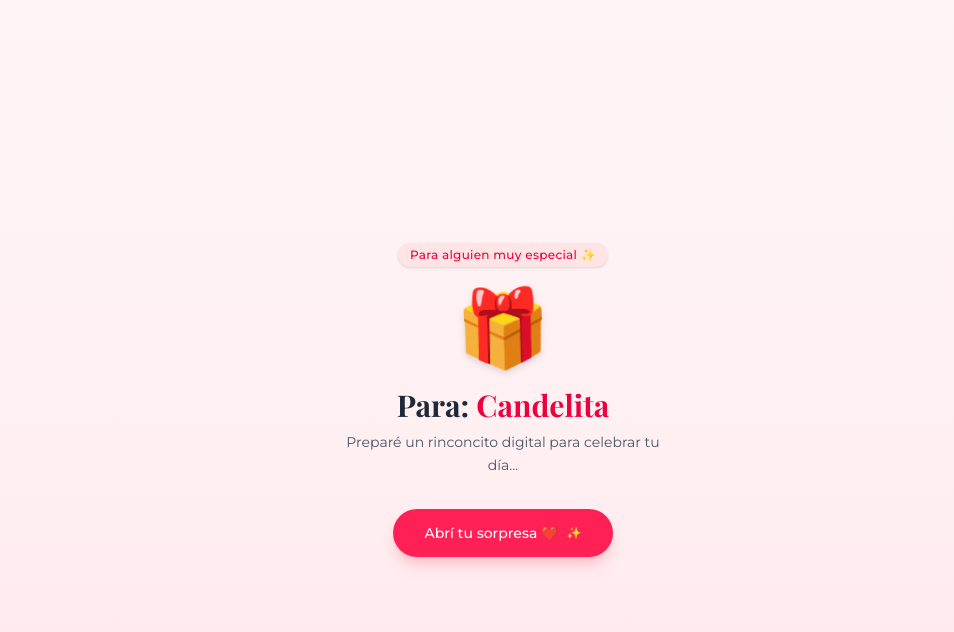
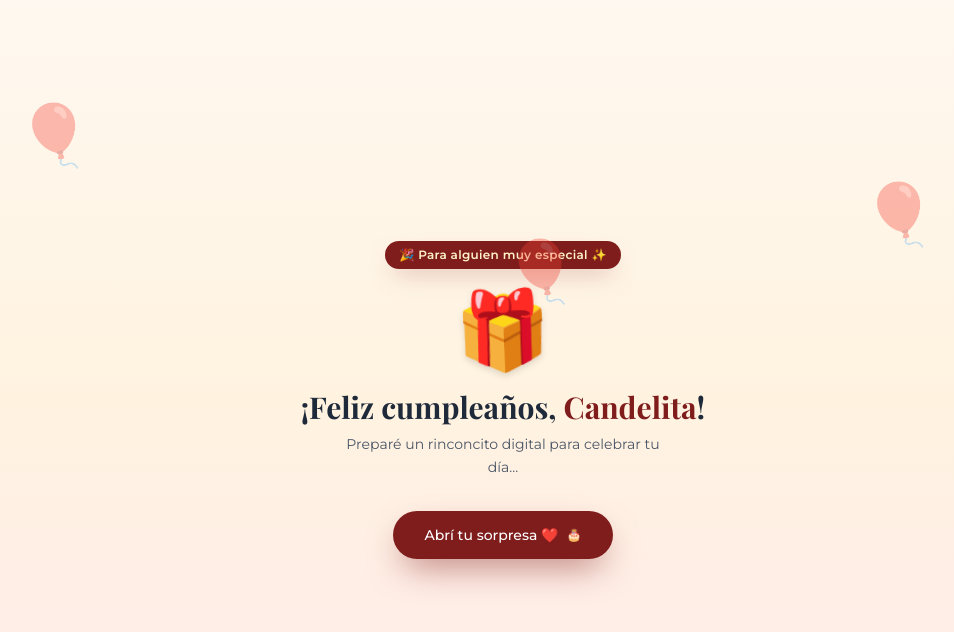
Before and after one commit to AgusstinColque/Candelita., a Next.js app: page / in a window 1280 px wide. Shown: the top 632 px of the page, without its empty margins (137-1091 px from the left). Built offline with nearby package versions, Linux system fonts and the light colour scheme; grey boxes are pictures that could not be loaded; a web font is replaced by a local one.

Commit message:
cambiosclaude

```diff
--- a/src/app/globals.css
+++ b/src/app/globals.css
@@ -15,7 +15,6 @@ body {
   color: #1a1a1a;
 }
 
-/* Letra de carta cursiva idéntica a la foto */
 .font-carta {
   font-family: var(--font-cursive), cursive;
 }
--- a/src/app/page.js
+++ b/src/app/page.js
@@ -1,6 +1,6 @@
 "use client";
 import { useState, useRef } from "react";
-import { AnimatePresence } from "framer-motion";
+import { AnimatePresence, motion, useScroll, useTransform } from "framer-motion";
 import { birthdayData } from "@/data/content";
 
 import CorazonesFlotantes from "@/components/CorazonesFlotantes";
@@ -9,26 +9,34 @@ import ReproductorMusica from "@/components/ReproductorMusica";
 import GaleriaFotos from "@/components/GaleriaFotos";
 import SeccionVideo from "@/components/SeccionVideo";
 import CartaDigital from "@/components/CartaDigital";
+import ContadorTiempo from "@/components/ContadorTiempo";
 import SorpresasInteractivas from "@/components/SorpresasInteractivas";
 import BarraProgreso from "@/components/BarraProgreso";
 
 export default function Home() {
   const [abierta, setAbierta] = useState(false);
   const containerRef = useRef(null);
+  const headerRef = useRef(null);
+
+  const { scrollYProgress } = useScroll({
+    target: headerRef,
+    container: containerRef,
+    offset: ["start start", "end start"],
+  });
+
+  const headerScale = useTransform(scrollYProgress, [0, 1], [1, 0.85]);
+  const headerOpacity = useTransform(scrollYProgress, [0, 1], [1, 0]);
 
   return (
     <>
-      {/* Barra de progreso fija arriba de todo */}
       <BarraProgreso containerRef={containerRef} />
 
       <main
         ref={containerRef}
-        className="h-screen overflow-y-scroll overflow-x-hidden snap-y snap-mandatory scroll-smooth bg-white text-gray-900 relative"
+        className="h-screen overflow-y-scroll overflow-x-hidden snap-y snap-proximity scroll-smooth bg-white text-gray-900 relative"
       >
-        {/* Corazones sutiles flotando de fondo */}
         <CorazonesFlotantes />
 
-        {/* Pantalla sorpresa al inicio (overlay, no ocupa snap) */}
         <AnimatePresence>
           {!abierta && (
             <PantallaBienvenida
@@ -39,10 +47,17 @@ export default function Home() {
           )}
         </AnimatePresence>
 
-        {/* SECCIÓN 1: Encabezado + Reproductor */}
-        <section id="inicio" className="min-h-screen snap-start flex flex-col justify-center">
+        {/* SECCIÓN 1: Encabezado (con parallax) + Reproductor (fijo) */}
+        <section
+          id="inicio"
+          ref={headerRef}
+          className="min-h-screen snap-start flex flex-col justify-center"
+        >
           <div className="max-w-[380px] mx-auto px-4 relative z-10">
-            <header className="text-center pt-2 pb-1 relative">
+            <motion.header
+              style={{ scale: headerScale, opacity: headerOpacity }}
+              className="text-center pt-2 pb-1 relative"
+            >
               <div className="flex justify-start pl-2 mb-1">
                 <svg width="44" height="32" viewBox="0 0 50 35" fill="none">
                   <path
@@ -81,7 +96,7 @@ export default function Home() {
                 <p>El sonido de todo lo que siento por vos...</p>
                 <p>La canción que me hace pensarte siempre.</p>
               </div>
-            </header>
+            </motion.header>
 
             <ReproductorMusica cancion={birthdayData.music} />
           </div>
@@ -111,7 +126,14 @@ export default function Home() {
           </div>
         </section>
 
-        {/* SECCIÓN 5: Sorpresas + cierre final */}
+        {/* SECCIÓN 5: Contador en vivo */}
+        <section id="contador" className="min-h-screen snap-start flex flex-col justify-center">
+          <div className="max-w-[380px] mx-auto px-4 relative z-10">
+            <ContadorTiempo />
+          </div>
+        </section>
+
+        {/* SECCIÓN 6: Sorpresas + cierre final */}
         <section id="final" className="min-h-screen snap-start flex flex-col justify-center">
           <div className="max-w-[380px] mx-auto px-4 relative z-10 pb-16">
             <SorpresasInteractivas sorpresas={birthdayData.surprises} />
--- a/src/components/CartaDigital.jsx
+++ b/src/components/CartaDigital.jsx
@@ -3,7 +3,7 @@
 export default function CartaDigital({ datosCarta, remitente }) {
   return (
     <section className="my-10 px-4 max-w-sm mx-auto">
-      <div className="relative bg-[#FFFDF9] rounded-3xl p-6 shadow-md border border-rose-200/60 overflow-hidden">
+      <div className="relative bg-[#FFFDF9] rounded-3xl p-6 shadow-[0_20px_40px_-15px_rgba(127,29,29,0.25)] border border-rose-200/60 overflow-hidden">
         {/* Detalle sutil de sello o sobre arriba */}
         <div className="text-center mb-5">
           <div className="inline-flex items-center justify-center w-11 h-11 rounded-full bg-rose-100 text-rose-500 mb-2 shadow-inner">
--- /dev/null
+++ b/src/components/ContadorTiempo.jsx
@@ -0,0 +1,72 @@
+// src/components/ContadorTiempo.jsx
+"use client";
+import { useState, useEffect } from "react";
+import { motion } from "framer-motion";
+
+const FECHA_INICIO = new Date("2024-02-16T00:00:00");
+
+function calcularTiempo() {
+  const ahora = new Date();
+  const diferencia = ahora - FECHA_INICIO;
+
+  const dias = Math.floor(diferencia / (1000 * 60 * 60 * 24));
+  const horas = Math.floor((diferencia / (1000 * 60 * 60)) % 24);
+  const minutos = Math.floor((diferencia / (1000 * 60)) % 60);
+  const segundos = Math.floor((diferencia / 1000) % 60);
+
+  return { dias, horas, minutos, segundos };
+}
+
+export default function ContadorTiempo() {
+  const [tiempo, setTiempo] = useState(calcularTiempo());
+
+  useEffect(() => {
+    const intervalo = setInterval(() => {
+      setTiempo(calcularTiempo());
+    }, 1000);
+    return () => clearInterval(intervalo);
+  }, []);
+
+  const unidades = [
+    { valor: tiempo.dias, label: "días" },
+    { valor: tiempo.horas, label: "horas" },
+    { valor: tiempo.minutos, label: "min" },
+    { valor: tiempo.segundos, label: "seg" },
+  ];
+
+  return (
+    <section className="my-10 px-4">
+      <div className="max-w-sm mx-auto text-center">
+        <p className="text-xs text-gray-500 font-editorial italic tracking-wide mb-4">
+          Hace este tiempo que compartimos historia
+        </p>
+
+        <div className="flex justify-center gap-2 sm:gap-3">
+          {unidades.map((unidad) => (
+            <div
+              key={unidad.label}
+              className="flex-1 max-w-[75px] bg-white rounded-xl py-3 px-1 shadow-[0_20px_40px_-15px_rgba(127,29,29,0.25)] border border-gray-200/60"
+            >
+              <motion.p
+                key={unidad.valor}
+                initial={{ opacity: 0.4, y: -4 }}
+                animate={{ opacity: 1, y: 0 }}
+                transition={{ duration: 0.25 }}
+                className="text-2xl sm:text-3xl font-bold text-[#7f1d1d] font-editorial tabular-nums"
+              >
+                {unidad.valor}
+              </motion.p>
+              <p className="text-[10px] text-gray-500 uppercase tracking-wide mt-1">
+                {unidad.label}
+              </p>
+            </div>
+          ))}
+        </div>
+
+        <p className="text-xs text-gray-400 font-editorial italic mt-4">
+          y sigue sumando, segundo a segundo.
+        </p>
+      </div>
+    </section>
+  );
+}
--- a/src/components/PantallaBienvenida.jsx
+++ b/src/components/PantallaBienvenida.jsx
@@ -5,29 +5,57 @@ import confetti from "canvas-confetti";
 export default function PantallaBienvenida({ alAbrir, nombre, datosBienvenida }) {
   const manejarApertura = () => {
     confetti({
-      particleCount: 90,
-      spread: 75,
+      particleCount: 100,
+      spread: 80,
       origin: { y: 0.6 },
-      colors: ["#fda4af", "#fb7185", "#f43f5e", "#fbbf24", "#fef08a"],
+      colors: ["#7f1d1d", "#be123c", "#f5b942", "#fef3c7", "#ffffff"],
     });
     alAbrir();
   };
 
+  const globos = [
+    { emoji: "🎈", color: "#7f1d1d", left: "12%", delay: 0 },
+    { emoji: "🎈", color: "#f5b942", left: "78%", delay: 0.4 },
+    { emoji: "🎈", color: "#be123c", left: "50%", delay: 0.8 },
+  ];
+
   return (
     <motion.div
       initial={{ opacity: 1 }}
-      exit={{ opacity: 0, scale: 0.96 }}
+      exit={{ opacity: 0, scale: 1.05, filter: "blur(4px)" }}
       transition={{ duration: 0.7, ease: "easeInOut" }}
-      className="fixed inset-0 z-50 flex flex-col items-center justify-center bg-gradient-to-b from-[#FFF5F6] via-[#FFF0F2] to-[#FFE8EC] px-6 text-center"
+      className="fixed inset-0 z-50 flex flex-col items-center justify-center bg-gradient-to-b from-[#FFF8F0] via-[#FFF3E0] to-[#FFE8EC] px-6 text-center overflow-hidden"
     >
-      <span className="inline-block px-3 py-1 bg-rose-100 text-rose-600 rounded-full text-xs font-medium tracking-wide mb-6 shadow-sm">
-        {datosBienvenida.badge}
-      </span>
+      {/* Globos flotando de fondo, decorativos */}
+      {globos.map((globo, i) => (
+        <motion.div
+          key={i}
+          initial={{ y: 60, opacity: 0 }}
+          animate={{ y: [0, -18, 0], opacity: 0.35 }}
+          transition={{
+            y: { duration: 4 + i, repeat: Infinity, ease: "easeInOut", delay: globo.delay },
+            opacity: { duration: 0.8, delay: globo.delay },
+          }}
+          className="absolute text-6xl select-none pointer-events-none"
+          style={{ left: globo.left, top: `${15 + i * 8}%`, color: globo.color }}
+        >
+          {globo.emoji}
+        </motion.div>
+      ))}
+
+      <motion.span
+        initial={{ opacity: 0, y: -10 }}
+        animate={{ opacity: 1, y: 0 }}
+        transition={{ delay: 0.2, duration: 0.5 }}
+        className="inline-flex items-center gap-1.5 px-3.5 py-1.5 bg-[#7f1d1d] text-[#fef3c7] rounded-full text-xs font-semibold tracking-wide mb-6 shadow-[0_10px_25px_-10px_rgba(127,29,29,0.5)]"
+      >
+        🎉 {datosBienvenida.badge}
+      </motion.span>
 
       <motion.div
         animate={{
-          scale: [1, 1.08, 1],
-          rotate: [0, -3, 3, 0],
+          scale: [1, 1.1, 1],
+          rotate: [0, -4, 4, 0],
         }}
         transition={{ duration: 2.2, repeat: Infinity, ease: "easeInOut" }}
         className="text-7xl mb-6 cursor-pointer drop-shadow-md select-none active:scale-95 transition-transform"
@@ -36,20 +64,34 @@ export default function PantallaBienvenida({ alAbrir, nombre, datosBienvenida })
         🎁
       </motion.div>
 
-      <h1 className="text-3xl font-bold text-gray-800 mb-2 font-serif">
-        Para: <span className="text-rose-600">{nombre}</span>
-      </h1>
-      <p className="text-gray-600 mb-8 max-w-xs text-sm leading-relaxed">
+      <motion.h1
+        initial={{ opacity: 0, y: 10 }}
+        animate={{ opacity: 1, y: 0 }}
+        transition={{ delay: 0.35, duration: 0.5 }}
+        className="text-3xl font-bold text-gray-800 mb-2 font-serif"
+      >
+        ¡Feliz cumpleaños, <span className="text-[#7f1d1d]">{nombre}</span>!
+      </motion.h1>
+
+      <motion.p
+        initial={{ opacity: 0, y: 10 }}
+        animate={{ opacity: 1, y: 0 }}
+        transition={{ delay: 0.45, duration: 0.5 }}
+        className="text-gray-600 mb-8 max-w-xs text-sm leading-relaxed"
+      >
         {datosBienvenida.teaser}
-      </p>
+      </motion.p>
 
-      <button
+      <motion.button
+        initial={{ opacity: 0, y: 10 }}
+        animate={{ opacity: 1, y: 0 }}
+        transition={{ delay: 0.55, duration: 0.5 }}
         onClick={manejarApertura}
-        className="px-8 py-3.5 rounded-full bg-rose-500 hover:bg-rose-600 text-white font-medium shadow-lg shadow-rose-300/60 active:scale-95 transition-all text-sm flex items-center gap-2"
+        className="px-8 py-3.5 rounded-full bg-[#7f1d1d] hover:bg-[#921f1f] text-white font-medium shadow-[0_15px_35px_-10px_rgba(127,29,29,0.6)] active:scale-95 transition-all text-sm flex items-center gap-2"
       >
         <span>{datosBienvenida.buttonText}</span>
-        <span className="text-xs">✨</span>
-      </button>
+        <span className="text-xs">🎂</span>
+      </motion.button>
     </motion.div>
   );
 }
--- a/src/components/ReproductorMusica.jsx
+++ b/src/components/ReproductorMusica.jsx
@@ -40,9 +40,9 @@ export default function ReproductorMusica({ cancion }) {
   return (
     <div className="w-full max-w-[340px] mx-auto my-6">
       {/* Caja negra con bordes curvos igual a la imagen */}
-      <div className="bg-[#111111] text-white rounded-2xl p-3.5 shadow-xl flex items-center gap-3">
+      <div className="bg-[#111111] text-white rounded-2xl p-3.5 shadow-[0_20px_40px_-15px_rgba(127,29,29,0.35)] flex items-center gap-3">
         {/* Portada cuadrada */}
-        <div className="w-16 h-16 rounded-xl overflow-hidden bg-neutral-800 shrink-0 border border-neutral-700 flex items-center justify-center">
+        <div className="w-16 h-16 rounded-xl overflow-hidden bg-neutral-800 shrink-0 border border-neutral-700 flex items-center justify-center transition-transform duration-300 hover:scale-[1.03]">
           {cancion.coverImg ? (
             <img
               src={cancion.coverImg}
@@ -86,7 +86,7 @@ export default function ReproductorMusica({ cancion }) {
 
             <button
               onClick={alternarPlay}
-              className="w-8 h-8 rounded-full bg-white text-black flex items-center justify-center hover:scale-105 active:scale-95 transition-all shadow"
+              className="w-8 h-8 rounded-full bg-white text-black flex items-center justify-center hover:scale-105 active:scale-95 transition-all shadow-[0_8px_16px_-4px_rgba(127,29,29,0.4)]"
             >
               {estaSonando ? (
                 <Pause size={15} fill="black" />
```
Also changed, not shown: src/components/GaleriaFotos.jsx (+31 -17 lines).
